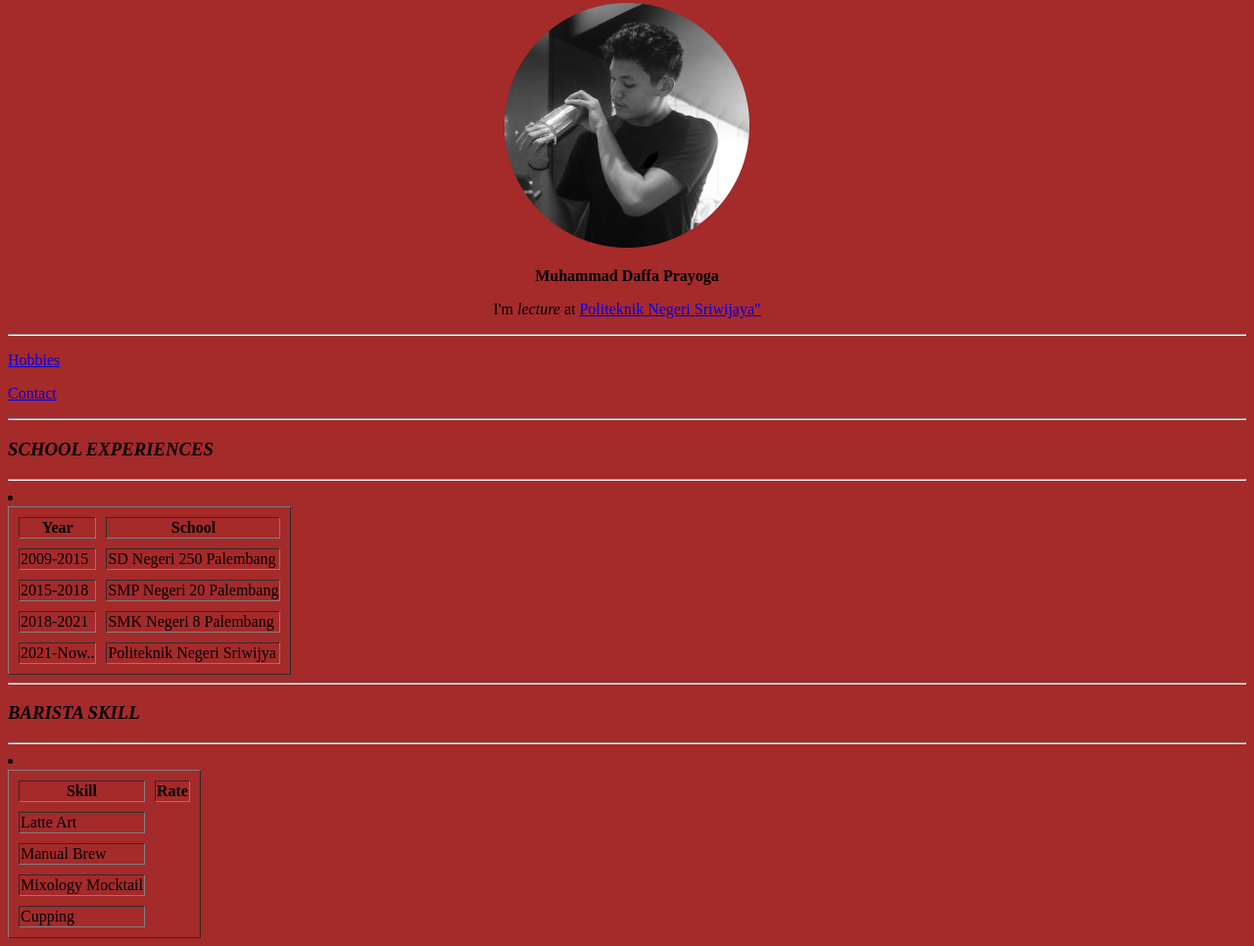
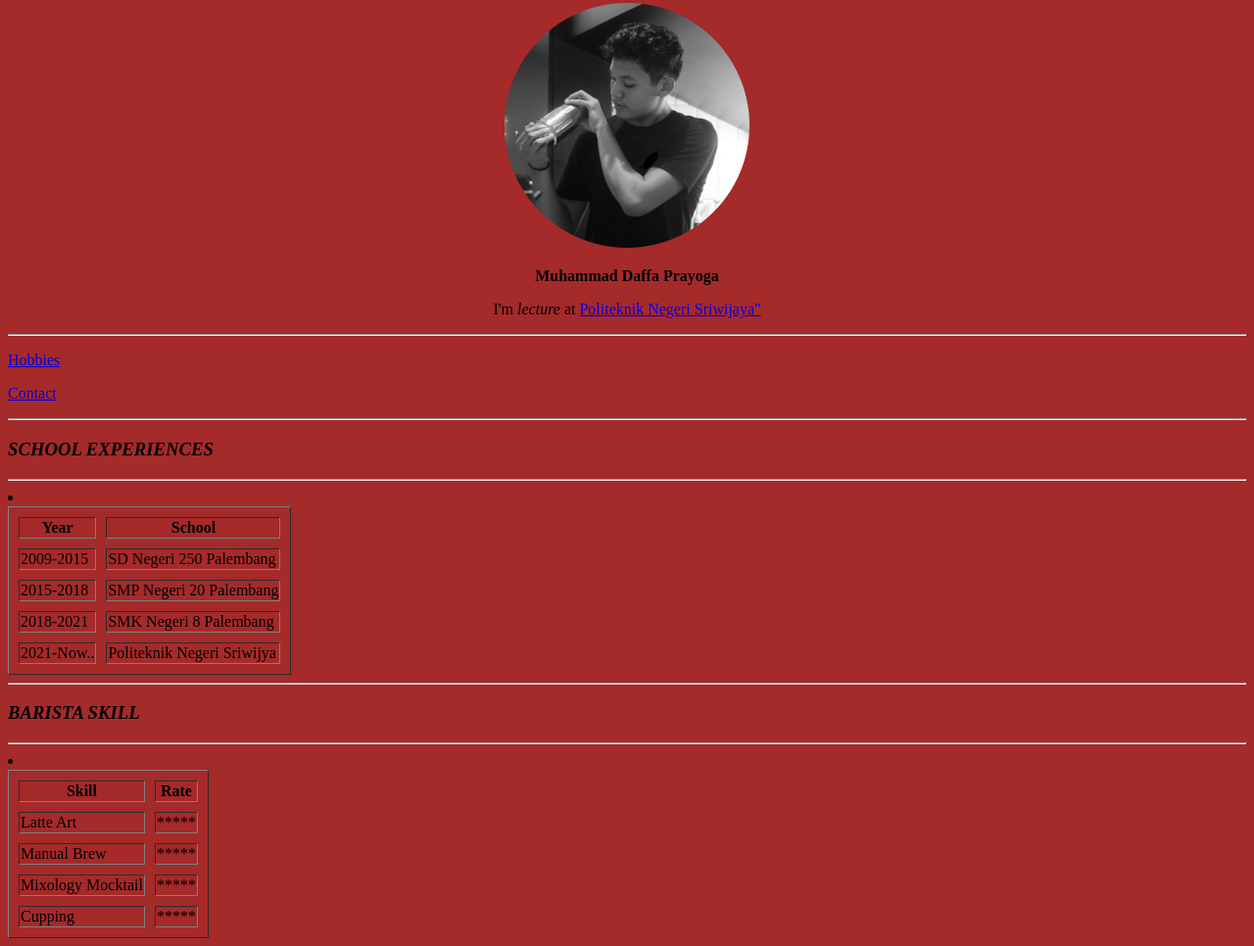
Before and after one commit to Prayogaa12/Prayogaa12.github.io, a plain HTML site: page index.html in a window 1280 px wide. Shown: the part 169-1135 px from the top of the page at 98% size. Drawn offline with Linux system fonts and the light colour scheme.

Commit message:
Update index.html

```diff
--- a/index.html
+++ b/index.html
@@ -55,19 +55,19 @@
         </tr>
         <tr>
             <td>Latte Art</td>
-
+            <td>*****</td>
         </tr>
         <tr>
             <td>Manual Brew</td>
-
+            <td>*****</td>
         </tr>
         <tr>
             <td>Mixology Mocktail </td>
-
+            <td>*****</td>
         </tr>
         <tr>
             <td>Cupping</td>
-
+            <td>*****</td>
         </tr>
     </table>
 
```
